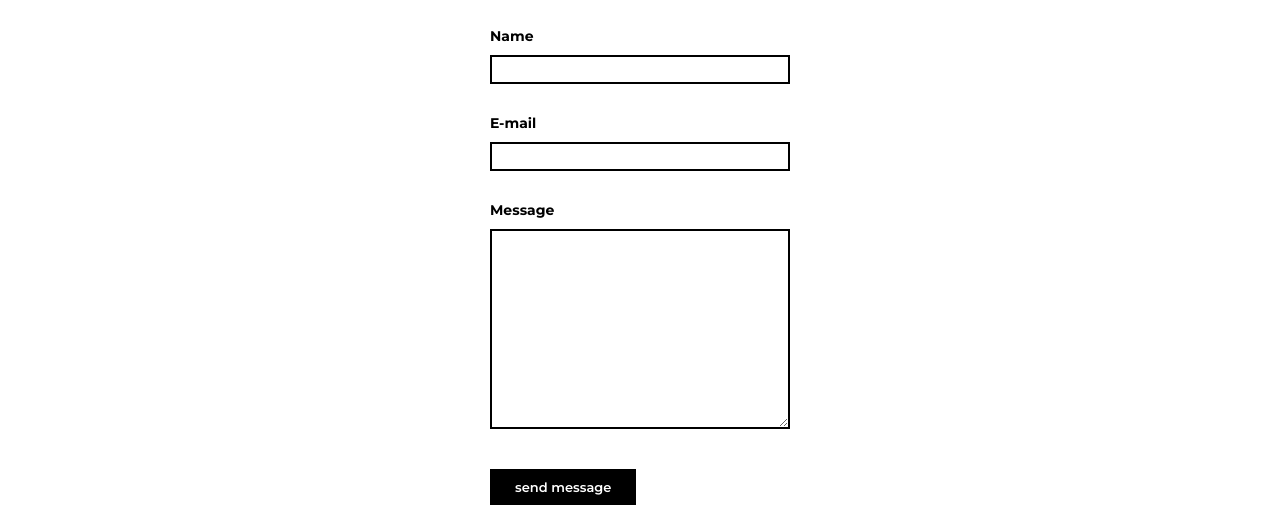
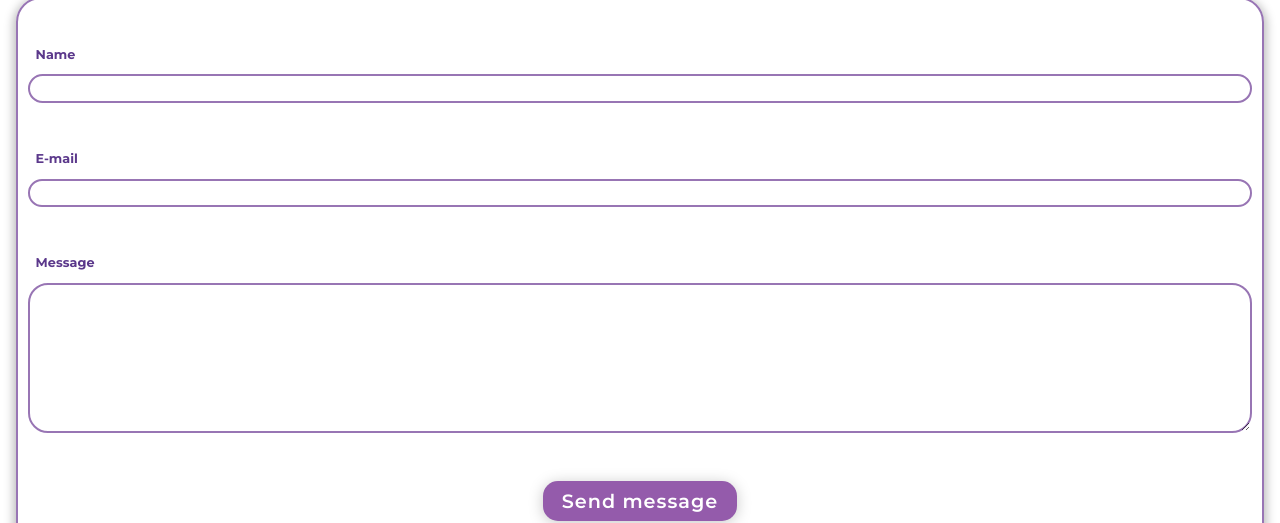
Before and after one commit to PiotrGrobelak/flowers_website, a Gatsby site: page /contact in a window 1280 px wide. Shown: the part 285-808 px from the top of the page. Built offline with nearby package versions, Linux system fonts and the light colour scheme; Gatsby itself is replaced by a stand-in of ours; a web font is replaced by a local one.

Commit message:
feat: configure contact form with formik

```diff
--- a/src/assets/styles/Mixins.js
+++ b/src/assets/styles/Mixins.js
@@ -1,7 +1,7 @@
 import { css } from 'styled-components'
 
 export const StyledLink = css`
-padding: 0.5rem 1rem;
+padding: 0.5rem 1.2rem;
 border-radius: 15px;
 background-color: ${({ theme }) => theme.colors.secondaryViolet};
 box-shadow: 0px 2px 15px -1px rgba(0, 0, 0, 0.25);
@@ -33,5 +33,11 @@ box-shadow: 0px 3px 11px -6px ${({ theme }) => theme.colors.primaryPink};
 `;
 
 export const BoxShadow = css`
+box-shadow: 0px 3px 10px 3px rgba(0, 0, 0, 0.30);
+`;
+
+export const BoxProperty = css`
+border: 3px solid ${({ theme }) => theme.colors.primaryViolet};
+border-radius: 25px;
 box-shadow: 0px 3px 10px 3px rgba(0, 0, 0, 0.25);
 `;
--- a/src/assets/styles/Theme.js
+++ b/src/assets/styles/Theme.js
@@ -5,7 +5,8 @@ export const theme = {
         primaryViolet: '#9875B4',
         secondaryViolet: `#945bab`,
         thirdaryViolet: `#5B388B`,
-        primaryPink: `#EF689F`
+        primaryPink: `#EF689F`,
+        primaryRed: `#DC143C`
     },
     responsive: {
         mobile: '576px',
--- a/src/components/Button/Button.js
+++ b/src/components/Button/Button.js
@@ -1,12 +1,20 @@
 import styled from "styled-components";
 
 const Button = styled.button`
-  background-color: black;
-  border: none;
-  padding: 10px 25px;
-  color: white;
-  font-size: 13px;
+  padding: 0.5rem 1.2rem;
+  border-radius: 15px;
+  background-color: ${({ theme }) => theme.colors.secondaryViolet};
+  box-shadow: 0px 2px 15px -1px rgba(0, 0, 0, 0.25);
+  font-size: 1rem;
+  color: ${({ theme }) => theme.colors.primaryWhite};
   font-weight: 600;
-  flex-shrink: 0;
+  letter-spacing: 1px;
+  @media (min-width: ${({ theme }) => theme.responsive.desktop}) {
+    font-size: 1.2rem;
+    transition: background-color .3s ease-in-out;
+    :hover{
+      background-color: ${({ theme }) => theme.colors.primaryPink};
+    }
+}
 `;
 export default Button;
--- a/src/pages/contact.js
+++ b/src/pages/contact.js
@@ -1,9 +1,9 @@
 import React from "react"
 import styled from 'styled-components';
-import { Formik } from 'formik';
+import { Formik, ErrorMessage } from 'formik';
 import axios from 'axios';
 import Button from "../components/Button/Button";
-import { FlexColumn } from "../assets/styles/Mixins";
+import { FlexColumn, BoxProperty } from "../assets/styles/Mixins";
 
 const Main = styled.main`
 margin: 0 auto;
@@ -13,31 +13,59 @@ ${FlexColumn}
 align-items: center;
 `;
 
+const StyledForm = styled.form`
+padding: 1rem 0;
+width: 100%;
+${FlexColumn}
+/* align-items: center; */
+${BoxProperty}
+border-width: 2px;
+`;
+
+const StyledParagraph = styled.p`
+margin: 0;
+padding: 0 0.6rem 0;
+${FlexColumn};
+width: 100%;
+color: ${({ theme }) => theme.colors.thirdaryViolet};
+:nth-child(3){
+    margin-bottom: 2rem;
+}
+`;
 
 const StyledInput = styled.input`
     display: block;
-    border: 2px solid black;
+    padding: 0.2rem 0.4rem;
+    border: 2px solid ${({ theme }) => theme.colors.primaryViolet};
+    border-radius: 20px;
     background: none;
-    font-size: 20px;
-    height: ${({ as }) => as ? '200px' : 'auto'};
-    width: ${({ as }) => as ? '300px' : '300px'};
-    margin-bottom: ${({ as }) => as && '40px'};
+    font-size: 1rem;
+    height: ${({ as }) => as ? '150px' : 'auto'};
+    width: 100%;
 `;
 
 const StyledLabel = styled.label`
-    margin: 30px 0 10px;
+    margin: 2rem 0 0.8rem 0.5rem;
     display: block;
-    font-size: 14px;
+    font-size: 0.8rem;
     font-weight: bold;
 `;
 
-const ContactButton = styled(Button)`
-margin: 0 auto;
+const StyledButton = styled(Button)`
+margin: 0 auto 1rem;
 `;
 
+const StyledError = styled.span`
+    padding: 0.2rem;
+    height: 1rem;
+    font-size: 0.7rem;
+    font-weight: 600;
+    color: ${({ theme }) => theme.colors.primaryRed};
+`;
 
-const ContactPage = () => (
-    <Main>
+const ContactPage = () => {
+    return (
+        < Main >
             <header>
                 <h1>Hello Guest</h1>
                 <p>If you looking Junior Front-end Developer to your work you can contact me with contact form.</p>
@@ -46,15 +74,23 @@ const ContactPage = () => (
                 initialValues={{ name: '', email: '', message: '' }}
                 validate={values => {
                     const errors = {};
+                    if (!values.name) {
+                        errors.name = 'Required';
+                    }
                     if (!values.email) {
                         errors.email = 'Required';
+                    } else if (!/^[A-Z0-9._%+-]+@[A-Z0-9.-]+\.[A-Z]{2,4}$/i.test(values.email)) {
+                        errors.email = 'Invalid email address';
+                    }
+                    if (!values.message) {
+                        errors.message = 'Required';
                     }
                     return errors;
                 }}
-            onSubmit={(values, { setSubmitting, resetForm }) => {
+                onSubmit={(values, { setSubmitting, resetForm, setStatus, }) => {
                     axios.post('https://us-central1-gatsby-introduction.cloudfunctions.net/sendEmail', values)
                         .then((res) => {
-                        console.log(res);
+                            console.log(res)
                             setSubmitting(false);
                             resetForm(values);
                         })
@@ -66,14 +102,14 @@ const ContactPage = () => (
             >
                 {({
                     values,
-                errors,
-                touched,
                     handleChange,
                     handleBlur,
                     handleSubmit,
-                isSubmitting
+                    isSubmitting,
+                    status
                 }) => (
-                    <form onSubmit={handleSubmit}>
+                        <StyledForm onSubmit={handleSubmit}>
+                            <StyledParagraph>
                                 <StyledLabel htmlFor="name">Name</StyledLabel>
                                 <StyledInput
                                     id="name"
@@ -83,7 +119,14 @@ const ContactPage = () => (
                                     onBlur={handleBlur}
                                     value={values.name}
                                 />
+                                <StyledError>
+                                    <ErrorMessage name="name" render={msg => msg} />
+                                </StyledError>
+
+                            </StyledParagraph>
+                            <StyledParagraph>
                                 <StyledLabel htmlFor="e-mail">E-mail</StyledLabel>
+                                {}
                                 <StyledInput
                                     id="email"
                                     type="e-mail"
@@ -92,7 +135,11 @@ const ContactPage = () => (
                                     onBlur={handleBlur}
                                     value={values.email}
                                 />
-                        {errors.email && touched.email && errors.email}
+                                <StyledError>
+                                    <ErrorMessage name="email" render={msg => msg} />
+                                </StyledError>
+                            </StyledParagraph>
+                            <StyledParagraph>
                                 <StyledLabel>Message</StyledLabel>
                                 <StyledInput
                                     as="textarea"
@@ -103,11 +150,22 @@ const ContactPage = () => (
                                     onBlur={handleBlur}
                                     value={values.message}
                                 />
-                        <ContactButton type="submit" disabled={isSubmitting}>send message</ContactButton>
-                    </form>
+                                <StyledError>
+                                    <ErrorMessage name="message" render={msg => msg} />
+                                </StyledError>
+                            </StyledParagraph>
+                            <div>{isSubmitting ? 'message sent' : ''}</div>
+                            <StyledButton
+                                type="submit"
+                                disabled={isSubmitting}
+                            >
+                                Send message
+                        </StyledButton>
+                        </StyledForm>
                     )}
             </Formik>
-    </Main>
+        </Main >
     )
+}
 
 export default ContactPage;
--- a/src/pages/gallery.js
+++ b/src/pages/gallery.js
@@ -1,7 +1,7 @@
 import React, { useState, useCallback } from "react"
 import { Link } from "gatsby";
 import styled from 'styled-components';
-import { FlexColumn, BoxShadow, StyledLink } from "../assets/styles/Mixins";
+import { FlexColumn, StyledLink, BoxProperty } from "../assets/styles/Mixins";
 import Image from 'gatsby-image'
 import Carousel, { Modal, ModalGateway } from 'react-images';
 import PropTypes from 'prop-types'
@@ -84,9 +84,7 @@ margin-bottom: 4rem;
 }
     li{
         height: 250px;
-        border: 3px solid ${({ theme }) => theme.colors.primaryViolet};
-        border-radius: 25px;
-        ${BoxShadow};
+        ${BoxProperty}
         overflow: hidden;
     }
 `;
```
Lines whose indentation alone changed are shown as unchanged.
